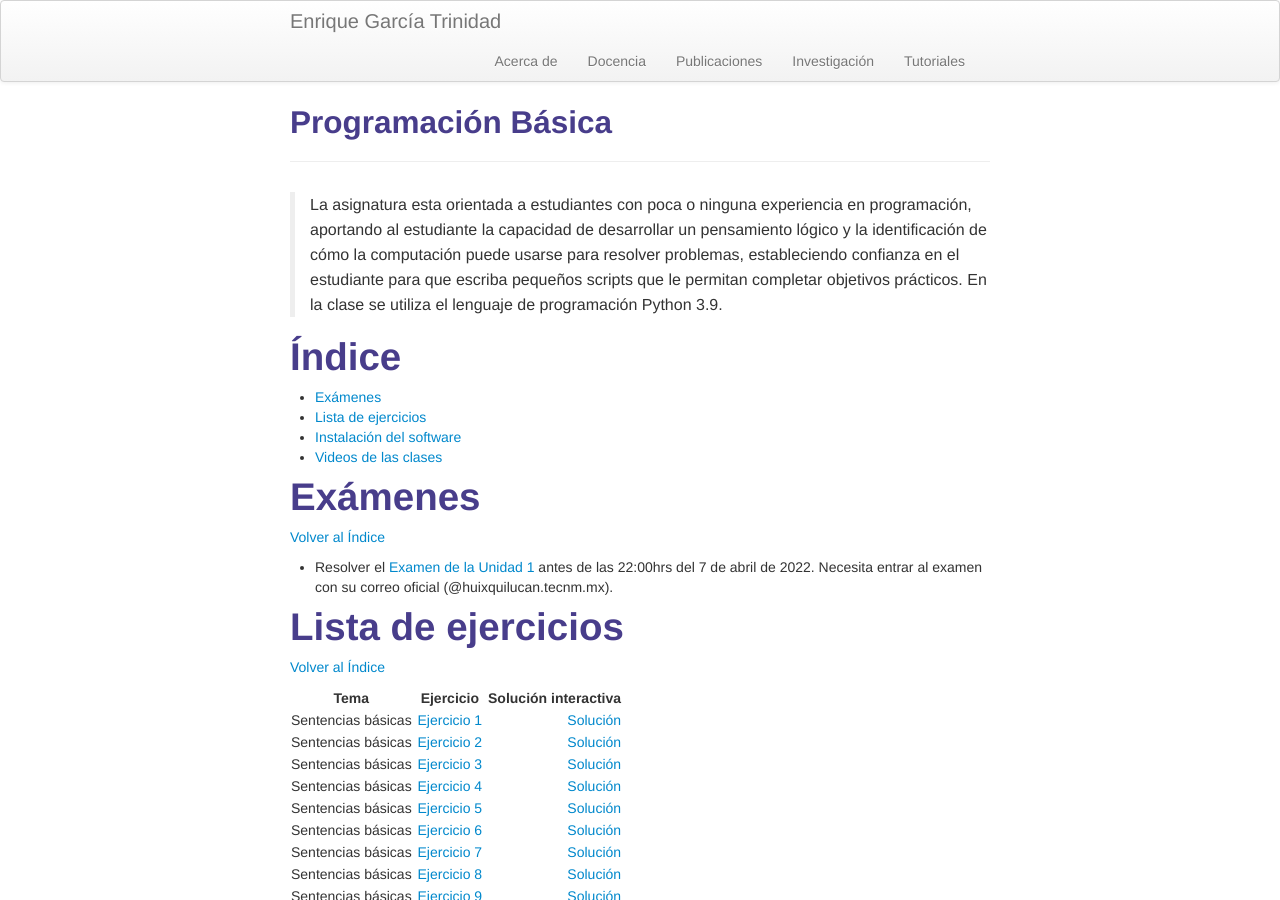
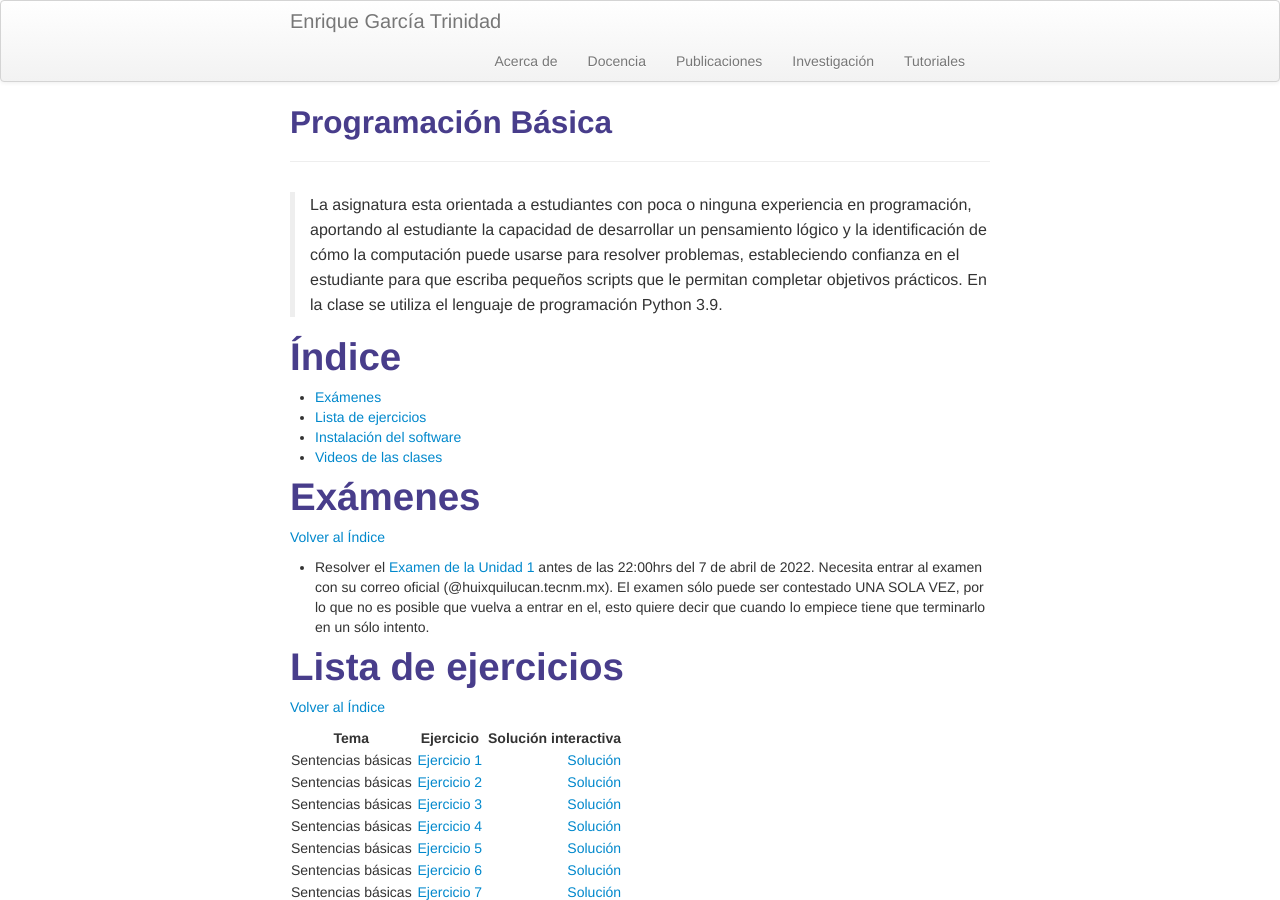
Before and after one commit to enriGarcia/enriGarcia.github.io, a Jekyll site: the page built from pages/teaching/progBas.md, in a window 1280 px wide and 900 px high. Built offline with Jekyll 4.4.1, drawn with Linux system fonts in a browser that asks for light colours.

Commit message:
webpage update

```diff
--- a/pages/teaching/progBas.md
+++ b/pages/teaching/progBas.md
@@ -14,7 +14,7 @@
 # Exámenes
 [Volver al Índice](#índice)
 
-- Resolver el [Examen de la Unidad 1](https://forms.office.com/Pages/ResponsePage.aspx?id=y1jm2P_6VUyB-AXvC5vUbKT3YTvvN1tKvjmLKqHNWhZUOEVJUzdHWEc0OElIQjY5SURCWEVZM1M4NC4u) antes de las 22:00hrs del 7 de abril de 2022. Necesita entrar al examen con su correo oficial (@huixquilucan.tecnm.mx).
+- Resolver el [Examen de la Unidad 1](https://forms.office.com/Pages/ResponsePage.aspx?id=y1jm2P_6VUyB-AXvC5vUbKT3YTvvN1tKvjmLKqHNWhZUOEVJUzdHWEc0OElIQjY5SURCWEVZM1M4NC4u) antes de las 22:00hrs del 7 de abril de 2022. Necesita entrar al examen con su correo oficial (@huixquilucan.tecnm.mx). El examen sólo puede ser contestado UNA SOLA VEZ, por lo que no es posible que vuelva a entrar en el, esto quiere decir que cuando lo empiece tiene que terminarlo en un sólo intento.
 
 # Lista de ejercicios
 [Volver al Índice](#índice)
```
